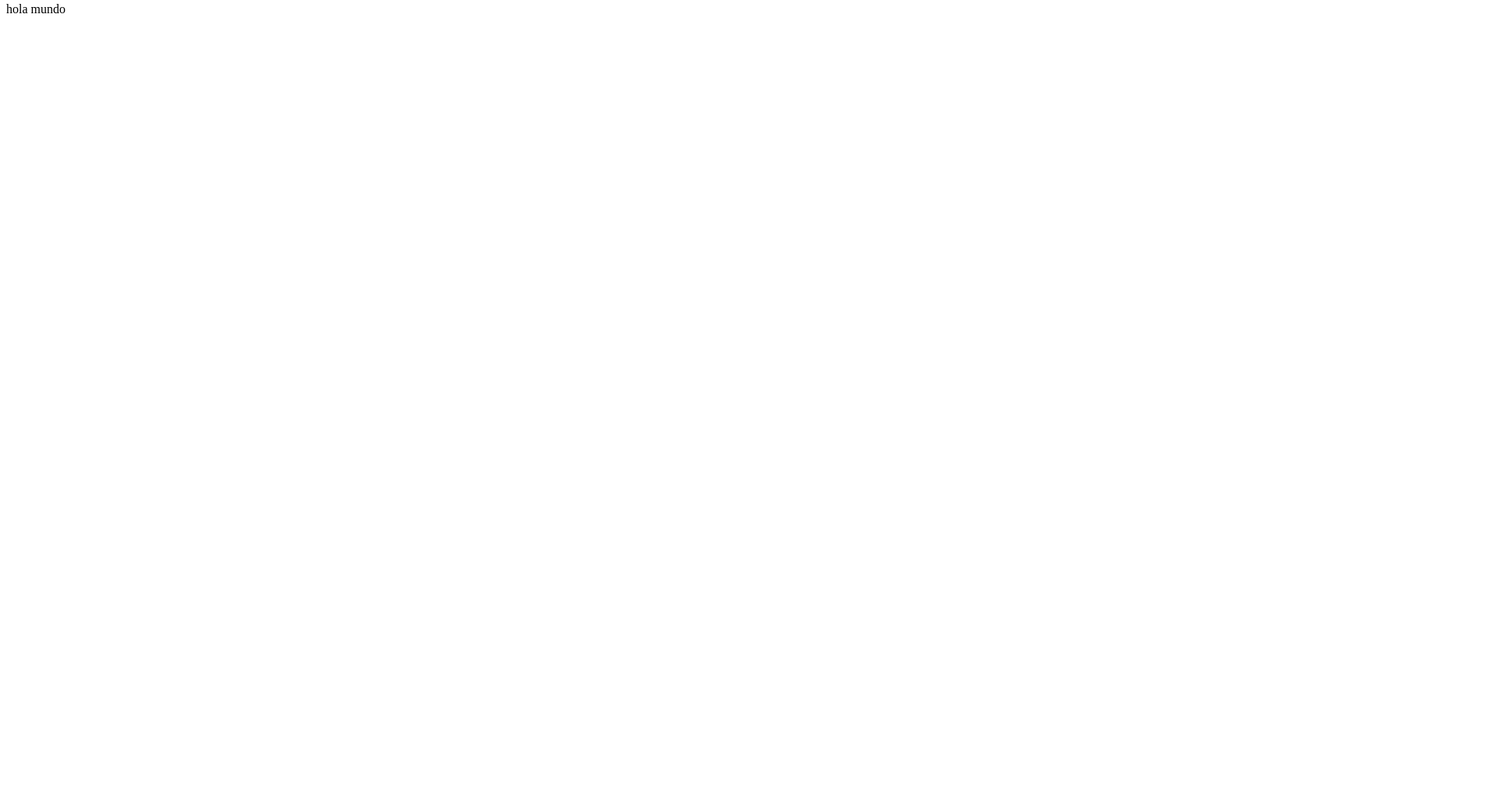
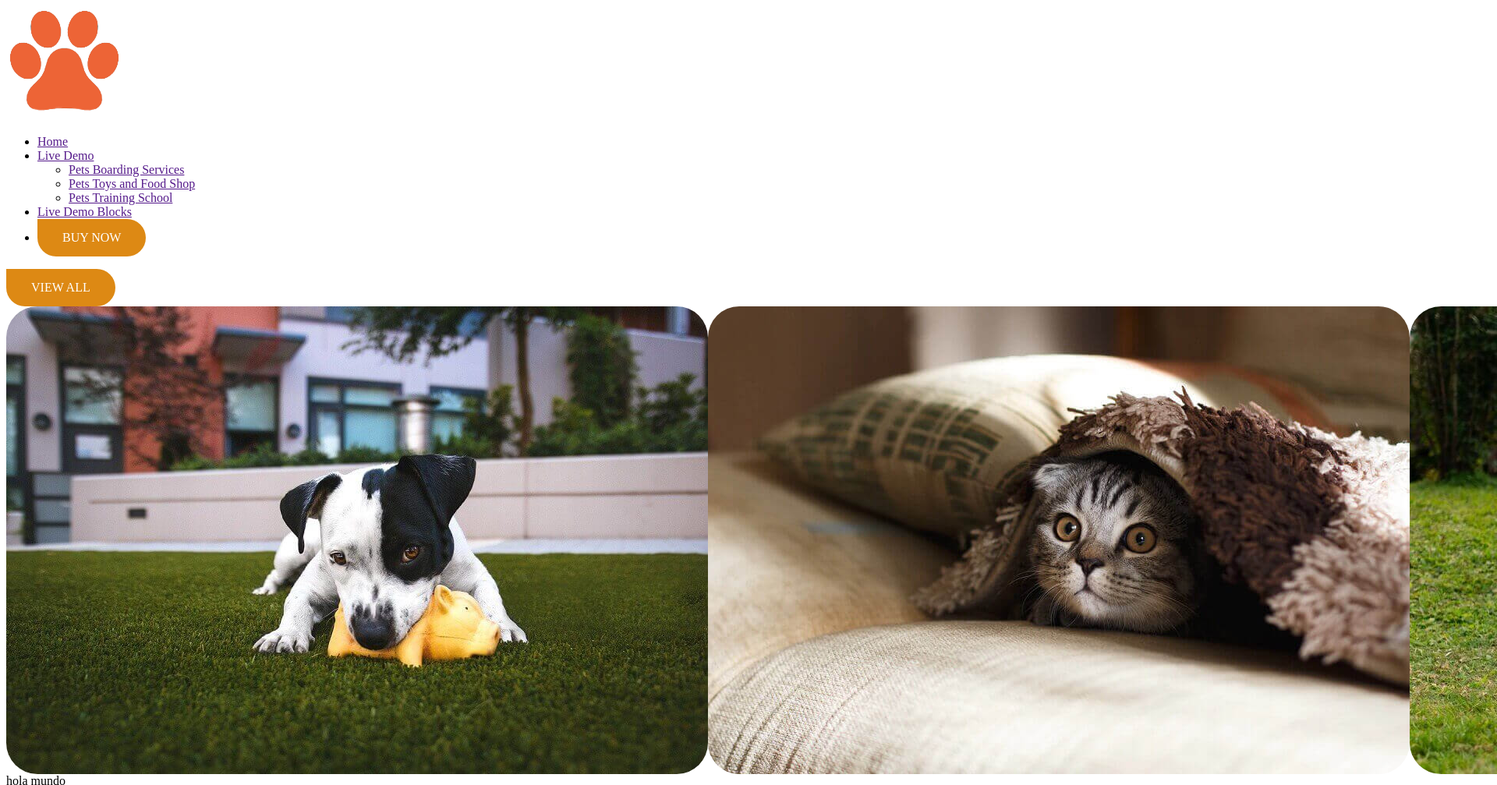
Before and after one commit to Jose-Rivero23/202205-W1CH3-jose, a plain HTML site: page index.html in a window 1280 px wide. Shown: the part 5-1012 px from the top of the page at 78% size, 1920 px wide, since content can reach past the window. Before the commit the page ends 800 px from the top, so only its background shows below. Drawn offline with Linux system fonts and the light colour scheme.

Commit message:
Add Button Styles

```diff
--- a/CSS/styles.css
+++ b/CSS/styles.css
@@ -0,0 +1,21 @@
+.galeria--border {
+    border-radius: 40px;
+}
+div.galeria {
+    display: flex;
+    justify-content: space-around;
+    max-width: 50%;
+    max-height: 50%;
+}
+
+.button {
+    background-color: #dd8914; /* Green */
+    color: white;
+    padding: 15px 32px;
+    text-align: center;
+    text-decoration: none;
+    display: inline-block;
+    font-size: 16px;
+    border-radius: 40px;
+    border-top-left-radius: 0;
+}
--- a/index.html
+++ b/index.html
@@ -6,9 +6,56 @@
         <meta name="viewport" content="width=device-width, initial-scale=1.0" />
         <link rel="shortcut icon" href="images/logo2.png" type="image/x-icon" />
         <link rel="stylesheet" href="CSS/styles.css" />
-        <title>Document</title>
+        <title>Mascotas</title>
     </head>
     <body>
+        <header class="encabezado">
+            <img src="images/logo2.png" alt="" />
+            <nav class="nav-bar">
+                <ul class="options">
+                    <li class="options__op"><a href="">Home</a></li>
+                    <li class="options__op">
+                        <a href=""
+                            >Live Demo
+                            <ul class="sub">
+                                <li class="sub__li">
+                                    <a href="">Pets Boarding Services</a>
+                                </li>
+                                <li class="sub__li">
+                                    <a href="">Pets Toys and Food Shop</a>
+                                </li>
+                                <li class="sub__li">
+                                    <a href="">Pets Training School</a>
+                                </li>
+                            </ul></a
+                        >
+                    </li>
+                    <li class="options__op"><a href="">Live Demo Blocks</a></li>
+                    <li class="options__op">
+                        <a class="button" href="">BUY NOW</a>
+                    </li>
+                </ul>
+            </nav>
+        </header>
+        <section>
+            <nav><a href="" class="button">VIEW ALL</a></nav>
+        </section>
+        <section class="carrete">
+            <div class="galeria">
+                <img
+                    src="images/01.jpg"
+                    class="galeria__img1 galeria--border"
+                />
+                <img
+                    src="images/02.jpg"
+                    class="galeria__img2 galeria--border"
+                />
+                <img
+                    src="images/03.jpg"
+                    class="galeria__img3 galeria--border"
+                />
+            </div>
+        </section>
         hola mundo
     </body>
 </html>
```
